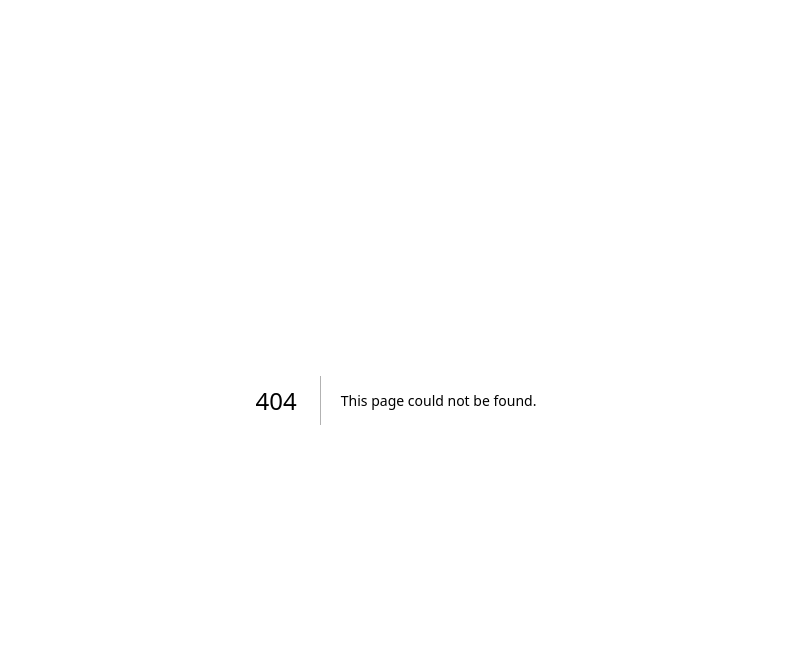
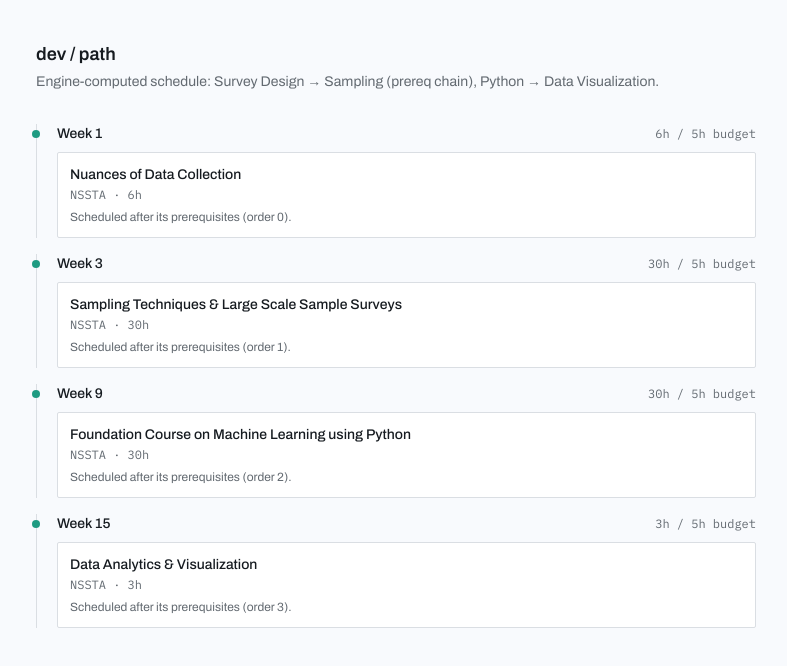
Before and after one commit to AbdulRehman-18/Cognitives-SIH, a Next.js app: page /dev/path in a window 1280 px wide. Before the commit this address had no page. Shown: the top 666 px of the page, without its empty margins (244-1031 px from the left). Built offline with nearby package versions, Linux system fonts and the light colour scheme.

Commit message:
feat: implement RAG-based AI tutor streaming interface and supporting course embedding pipelines

```diff
--- /dev/null
+++ b/src/app/dev/path/page.tsx
@@ -0,0 +1,51 @@
+import { PathTimeline } from "@/components/caliper/path-timeline";
+import { buildLearningPath } from "@/lib/engines/learning-path";
+
+// Dev fixture — PathTimeline rendered from REAL engine output (Kahn's order +
+// bin-packing over typed fixtures), mirroring /dev/gaps.
+
+const ITEMS = [
+  { itemId: "r1", competencyId: "Sampling", priorityRank: 0, hours: 30 }, // NSSTA 5-day programme
+  { itemId: "r2", competencyId: "Survey Design", priorityRank: 0, hours: 6 },
+  { itemId: "r3", competencyId: "Data Visualization", priorityRank: 1, hours: 3 },
+  { itemId: "r4", competencyId: "Python", priorityRank: 1, hours: 30 },
+];
+
+const EDGES = [
+  { competencyId: "Sampling", prerequisiteId: "Survey Design" },
+  { competencyId: "Data Visualization", prerequisiteId: "Python" },
+];
+
+export default function DevPathPage() {
+  const scheduled = buildLearningPath(ITEMS, EDGES);
+  const meta = new Map([
+    ["r1", { title: "Sampling Techniques & Large Scale Sample Surveys", source: "NSSTA · 30h" }],
+    ["r2", { title: "Nuances of Data Collection", source: "NSSTA · 6h" }],
+    ["r3", { title: "Data Analytics & Visualization", source: "NSSTA · 3h" }],
+    ["r4", { title: "Foundation Course on Machine Learning using Python", source: "NSSTA · 30h" }],
+  ]);
+
+  const weeks = [...new Set(scheduled.map((s) => s.weekNumber))].sort((a, b) => a - b).map((weekNumber) => {
+    const weekItems = scheduled.filter((s) => s.weekNumber === weekNumber);
+    return {
+      weekNumber,
+      hours: weekItems.reduce((sum, s) => sum + (ITEMS.find((i) => i.itemId === s.itemId)?.hours ?? 0), 0),
+      items: weekItems.map((s) => ({
+        id: s.itemId,
+        title: meta.get(s.itemId)?.title ?? s.itemId,
+        meta: meta.get(s.itemId)?.source,
+        rationale: `Scheduled after its prerequisites (order ${s.order}).`,
+      })),
+    };
+  });
+
+  return (
+    <div className="mx-auto max-w-3xl px-6 py-10">
+      <h1 className="text-lg font-semibold text-foreground">dev / path</h1>
+      <p className="mt-1 mb-8 text-sm text-muted-foreground">
+        Engine-computed schedule: Survey Design → Sampling (prereq chain), Python → Data Visualization.
+      </p>
+      <PathTimeline weeks={weeks} maxWeeklyHours={5} />
+    </div>
+  );
+}
--- /dev/null
+++ b/src/components/caliper/reason-breakdown.tsx
@@ -0,0 +1,75 @@
+import { cn } from "@/lib/utils";
+
+// ReasonBreakdown — src/components/caliper/reason-breakdown.tsx
+//
+// PRD §4.5 acceptance criterion: every recommendation shows its COMPUTED
+// per-factor breakdown — real values from Recommendation.reasonsJson, never a
+// hand-written justification or paraphrase. This primitive renders exactly
+// what the engine emitted: factor value × weight = contribution, summing to
+// the displayed score.
+
+export interface ReasonFactor {
+  key: string;
+  label: string;
+  /** The raw factor value, 0..1 (e.g. similarity 0.82). */
+  value: number;
+  /** The weight the formula applied to this factor (e.g. 0.35). */
+  weight: number;
+}
+
+export interface ReasonBreakdownProps {
+  factors: ReasonFactor[];
+  /** The engine's final score — contributions must sum to this. */
+  score: number;
+  className?: string;
+}
+
+export function ReasonBreakdown({ factors, score, className }: ReasonBreakdownProps) {
+  const total = factors.reduce((sum, f) => sum + f.value * f.weight, 0);
+
+  return (
+    <div className={cn("rounded-md border border-border bg-card", className)}>
+      <div className="border-b border-border px-3 py-2">
+        <span className="text-[11px] font-medium tracking-wide text-muted-foreground uppercase">
+          Why this ranking
+        </span>
+      </div>
+      <table className="w-full text-sm">
+        <tbody>
+          {factors.map((factor) => {
+            const contribution = factor.value * factor.weight;
+            return (
+              <tr key={factor.key} className="border-b border-border/50 last:border-b-0">
+                <td className="px-3 py-1.5 text-muted-foreground">{factor.label}</td>
+                <td className="px-2 py-1.5 text-right tabular-mono text-muted-foreground">
+                  {factor.value.toFixed(2)}
+                </td>
+                <td className="px-2 py-1.5 text-right tabular-mono text-muted-foreground">
+                  ×{factor.weight.toFixed(2)}
+                </td>
+                <td className="px-3 py-1.5 text-right tabular-mono text-foreground">
+                  {contribution.toFixed(4)}
+                </td>
+              </tr>
+            );
+          })}
+          <tr className="border-t border-border bg-[color-mix(in_oklch,var(--color-measure),transparent_94%)]">
+            <td className="px-3 py-1.5 font-medium" colSpan={3}>
+              Score
+            </td>
+            <td className="px-3 py-1.5 text-right font-medium tabular-mono">
+              {score.toFixed(4)}
+            </td>
+          </tr>
+        </tbody>
+      </table>
+      {/* Structural honesty check: if these ever disagree, something is wrong
+          with the persisted reasonsJson — surface it rather than hide it. */}
+      {Math.abs(total - score) > 1e-6 ? (
+        <p className="border-t border-border px-3 py-1.5 text-xs text-[color:var(--color-gap)]">
+          Breakdown sums to {total.toFixed(4)} but the stored score is {score.toFixed(4)}.
+        </p>
+      ) : null}
+    </div>
+  );
+}
```
